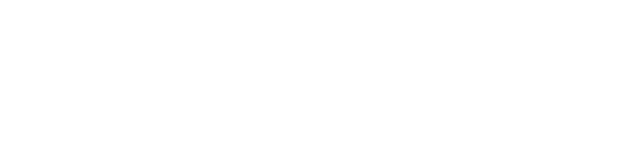
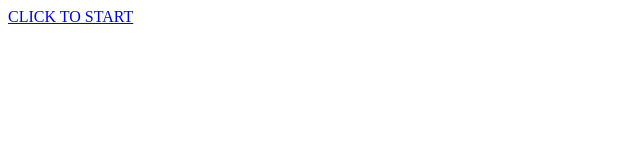
Before and after one commit to klalia/SPARTA_GLOBAL_GAME_FLAPPYBIRD, a plain HTML site: page index.html in a window 1280 px wide. Shown: the whole page, without its empty margins (0-640 px from the left). Drawn offline with Linux system fonts and the light colour scheme.

Commit message:
Index.html

```diff
--- a/index.html
+++ b/index.html
@@ -1 +1 @@
-<a href="./game/start.html"></a>
+<a href="./GAME/start.html">CLICK TO START</a>
```
